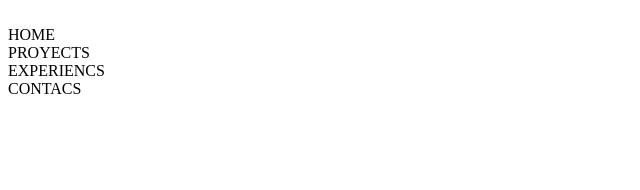
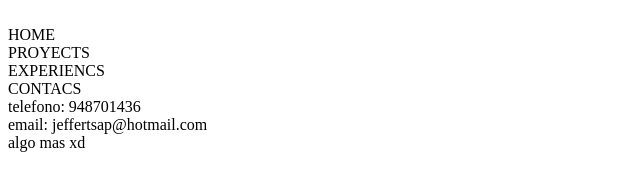
Before and after one commit to PaulPPS632/estudiando-git, a plain HTML site: page index.html in a window 1280 px wide. Shown: the whole page, without its empty margins (0-640 px from the left). Drawn offline with Linux system fonts and the light colour scheme.

Commit message:
rellene datos de el footer

```diff
--- a/index.html
+++ b/index.html
@@ -19,7 +19,9 @@
     </header>
     <footer>
         <div class="container foot">
-
+            <div>telefono: 948701436</div>
+            <div>email: jeffertsap@hotmail.com</div>
+            <div>algo mas xd</div>
         </div>
     </footer>
 
```
